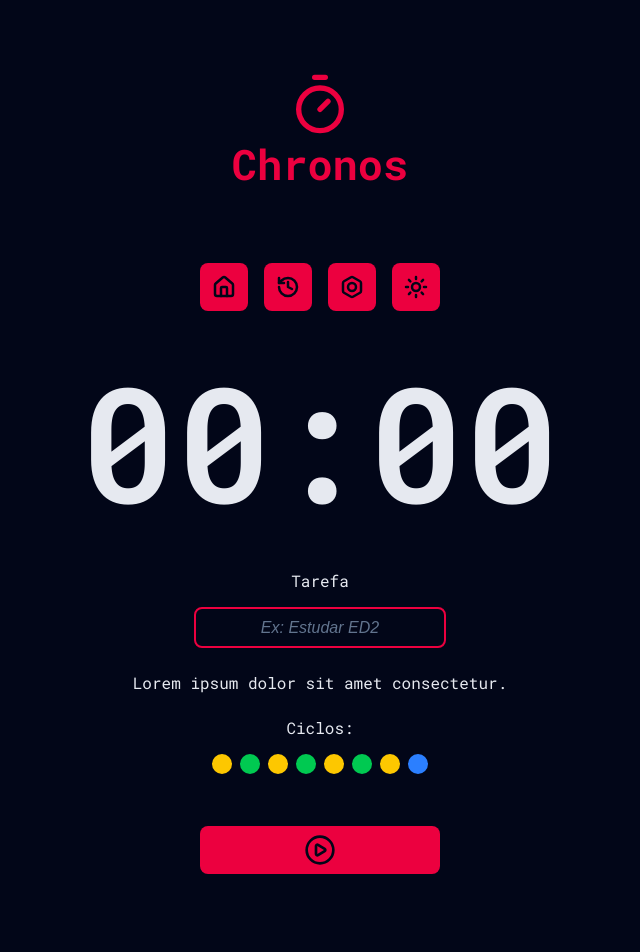
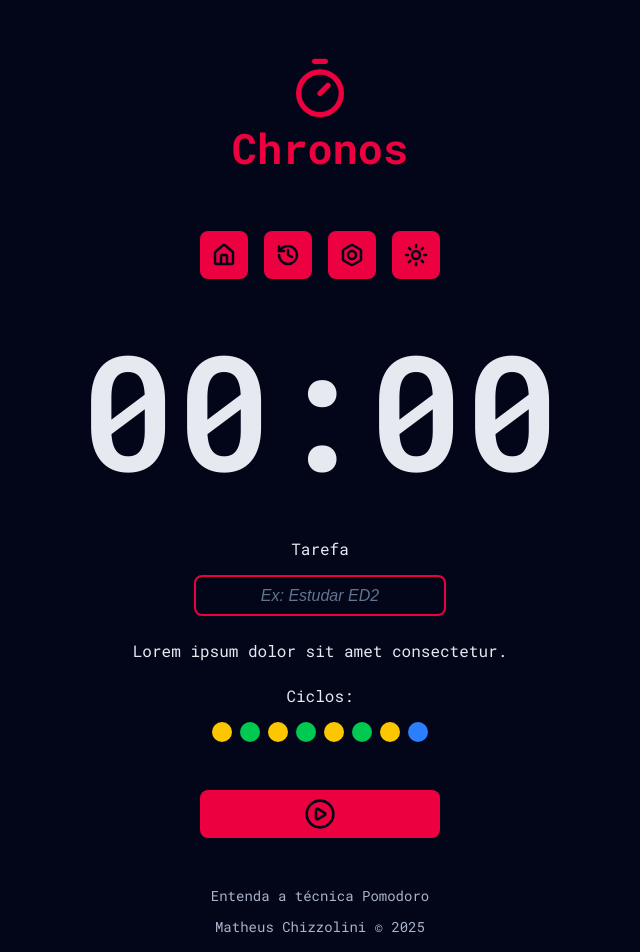
Before and after one commit to MatheusChizzolini/chronos-pomodoro, a React (Vite) app: page / in a window 1280 px wide. Shown: the top 952 px of the page, without its empty margins (320-960 px from the left). Before the commit the page ends 926 px from the top, so only its background shows below. Built offline with nearby package versions, Linux system fonts and the light colour scheme.

Commit message:
feat: adicionando o componente Footer

```diff
--- a/src/App.tsx
+++ b/src/App.tsx
@@ -1,4 +1,4 @@
-import { CirclePlayIcon, CircleStopIcon } from "lucide-react";
+import { CirclePlayIcon } from "lucide-react";
 import { Button } from "./components/Button";
 import { Container } from "./components/Container";
 import { CountDown } from "./components/CountDown";
@@ -6,6 +6,7 @@
 import { Input } from "./components/Input";
 import { Logo } from "./components/Logo";
 import { Menu } from "./components/Menu";
+import { Footer } from "./components/Footer";
 
 import "./styles/global.css";
 import "./styles/theme.css";
@@ -49,6 +50,10 @@
           </div>
         </form>
       </Container>
+
+      <Container>
+        <Footer />
+      </Container>
     </>
   );
 }
--- a/src/components/Button/styles.module.css
+++ b/src/components/Button/styles.module.css
@@ -8,7 +8,7 @@
   min-width: 24rem;
   padding: 0.8rem;
   border-radius: 0.8rem;
-  margin: 2.8rem 0;
+  margin: 2.4rem 0;
   transition: all 0.1s ease-in-out;
 }
 
--- /dev/null
+++ b/src/components/Footer/index.tsx
@@ -0,0 +1,10 @@
+import styles from "./styles.module.css";
+
+export function Footer() {
+  return (
+    <footer className={styles.footer}>
+      <a href="">Entenda a técnica Pomodoro</a>
+      <a href="">Matheus Chizzolini &copy; {new Date().getFullYear()}</a>
+    </footer>
+  );
+}
--- /dev/null
+++ b/src/components/Footer/styles.module.css
@@ -0,0 +1,17 @@
+.footer {
+  display: flex;
+  align-items: center;
+  justify-content: center;
+  flex-direction: column;
+  gap: 1.2rem;
+  font-size: 1.4rem;
+}
+
+.footer a {
+  text-decoration: none;
+  color: var(--text-muted);
+}
+
+.footer a:hover {
+  text-decoration: underline;
+}
--- a/src/components/Logo/styles.module.css
+++ b/src/components/Logo/styles.module.css
@@ -2,7 +2,7 @@
   display: flex;
   justify-content: center;
   align-items: center;
-  padding-block: 4.8rem;
+  padding-block: 3.2rem;
 }
 
 .logo-link {
```
